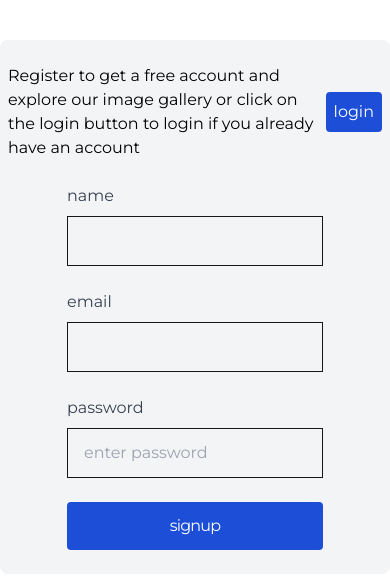
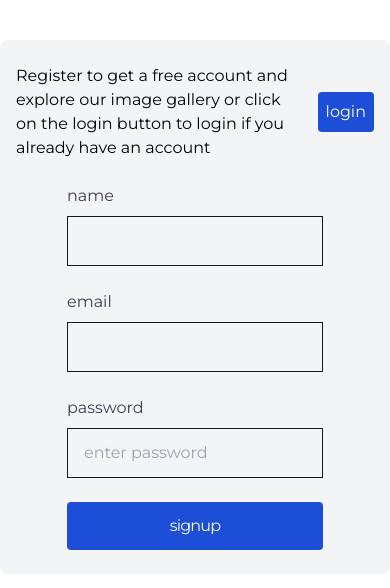
Before and after one commit to ohizz/image-gallery, a Next.js app: page /register in a window 390 px wide. Shown: the top 588 px of the page. Built offline with nearby package versions, Linux system fonts and the light colour scheme; no server answers.

Commit message:
new design for login and signup page

```diff
--- a/app/login/page.js
+++ b/app/login/page.js
@@ -28,7 +28,7 @@ const loginHandler = async() => {
  return isLoading|| (!isLoading && authUser) ? (<Loader/>) :
  (
 
-    <div className="bg-gray-100 max-w-md mx-auto rounded-lg py-10">
+    <div className="bg-gray-100 max-w-md md:mx-auto rounded-lg py-10 mx-4">
     <form className="flex gap-y-6 items-center flex-col" onSubmit={(e) => e.preventDefault()}>
     <div className="flex flex-col w-[75%]">
         {/* <h1 className="font-black text-4xl tracking-tighter">Login Form</h1> */}
--- a/app/register/page.js
+++ b/app/register/page.js
@@ -43,14 +43,14 @@ const signupHandler = async () => {
 return isLoading || (!isLoading && authUser) ? (
    <Loader />
 ) : (
-   <div className="bg-gray-100 max-w-xl mx-auto rounded-lg px-2 py-6 md:p-10 mb-10">
+   <div className="bg-gray-100 max-w-xl mx-auto rounded-lg px-4 py-6 md:p-10 mb-10 mx-4">
        <form className="flex gap-y-6 items-center flex-col"  onSubmit={(e) => e.preventDefault()}>
-           <div className="flex gap-x-2 justify-center items-center">
+           <div className="flex gap-x-6 justify-center items-center">
             <p>Register to get a free account and explore our image gallery or click on the login button to login if you already have an account</p>
             <Link href="/login" className="h-[40px] bg-blue-700 text-white text-center rounded  p-2">login</Link>
            </div>
 
-           <div>
+        <div>
                <label className="block text-gray-700">name</label>
                <input className="w-[16rem] md:w-[350px] px-4 py-3 bg-gray-100 mt-2 border border-zinc-900 focus:border-zinc-600 focus:bg-white focus:outline-none"  type="text" required onChange={(e) => setUsername(e.target.value)}/>
            </div>
```
